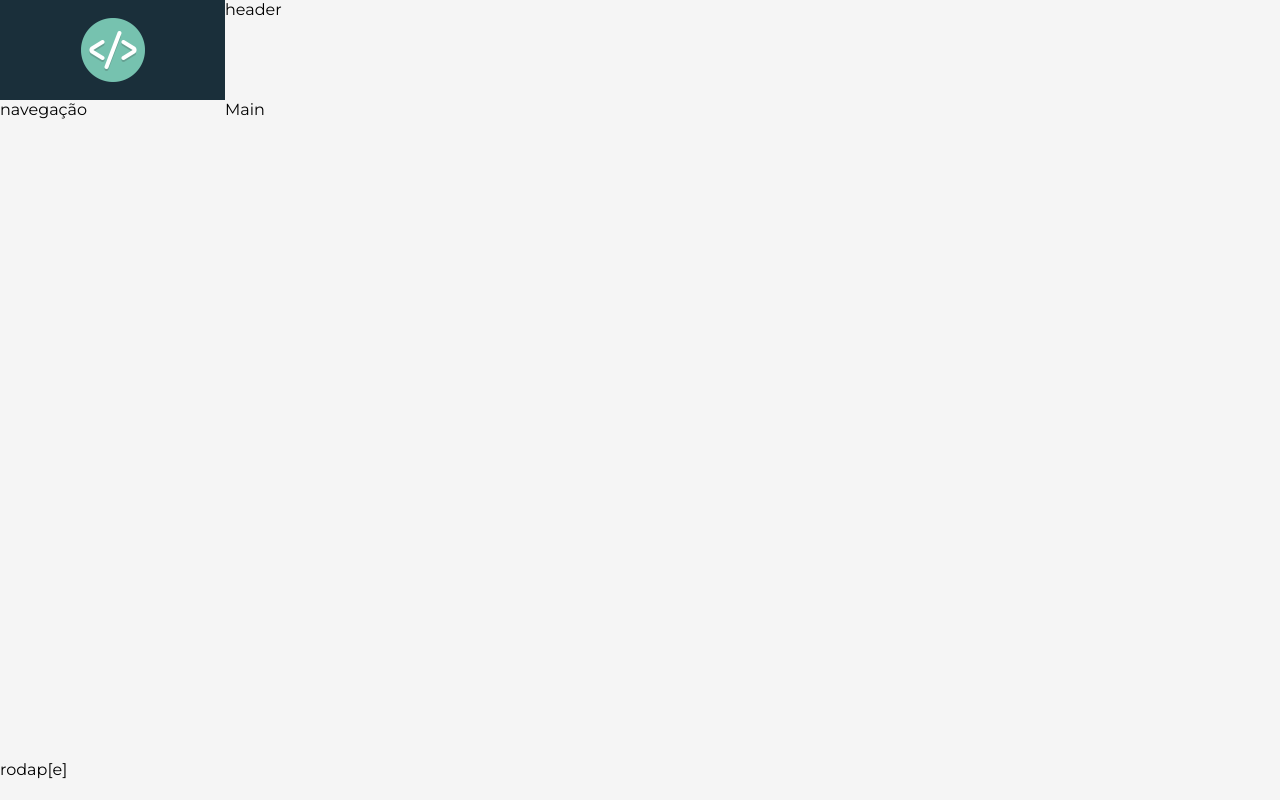
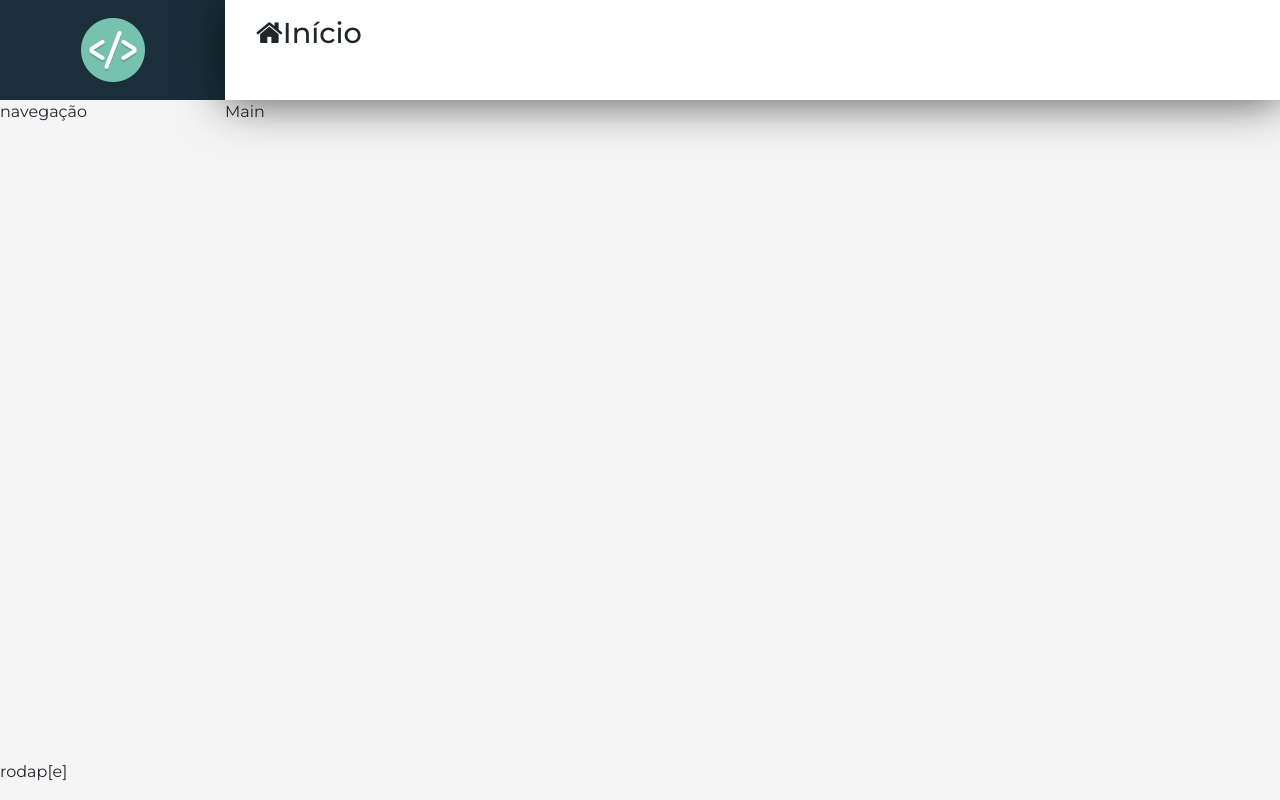
Before and after one commit to Erislandio/Crud-User-React, a React (Create React App) app in the folder frontend/: page / in a window 1280 px wide. Built offline with nearby package versions, Linux system fonts and the light colour scheme.

Commit message:
header inicio

```diff
--- a/frontend/src/components/main/App.jsx
+++ b/frontend/src/components/main/App.jsx
@@ -1,5 +1,8 @@
 import './App.css'
 import React, { Component } from 'react';
+import 'bootstrap/dist/css/bootstrap.min.css';
+import 'font-awesome/css/font-awesome.min.css';
+
 
 import Footer from '../template/footer/Footer';
 import Nav from '../template/nav/Nav';
@@ -12,7 +15,7 @@
             <div className="app">
                 <Logo />
                 <Nav />
-                <Main />
+                <Main icon='home' title="Início" />
                 <Footer />
             </div>
         );
--- a/frontend/src/components/template/header/Header.css
+++ b/frontend/src/components/template/header/Header.css
@@ -0,0 +1,11 @@
+header.header {
+    background: #fff;
+    padding: 0px 15px;
+    overflow: hidden;
+    white-space: nowrap;
+    box-shadow: var(--shadow);
+}
+
+header.header h1{
+    font-size: 1.8em;
+}
--- a/frontend/src/components/template/header/Header.jsx
+++ b/frontend/src/components/template/header/Header.jsx
@@ -5,8 +5,14 @@
 class Header extends Component {
     render() {
         return (
-            <header className="header">
-                header
+            <header className="header d-none d-sm-flex flex-column">
+                <h1 className="mt-3 ml-3">
+                    <i className={`fa fa-${this.props.icon}`}></i>
+                    {this.props.title}
+                </h1>
+                <p className="lead text-muted">
+
+                </p>
             </header>
         );
     }
--- a/frontend/src/components/template/main/Main.jsx
+++ b/frontend/src/components/template/main/Main.jsx
@@ -7,7 +7,7 @@
     render() {
         return (
             <React.Fragment>
-                <Header />
+                <Header {...this.props}/>
                 <main className="content">
                     Main
                 </main>
```
